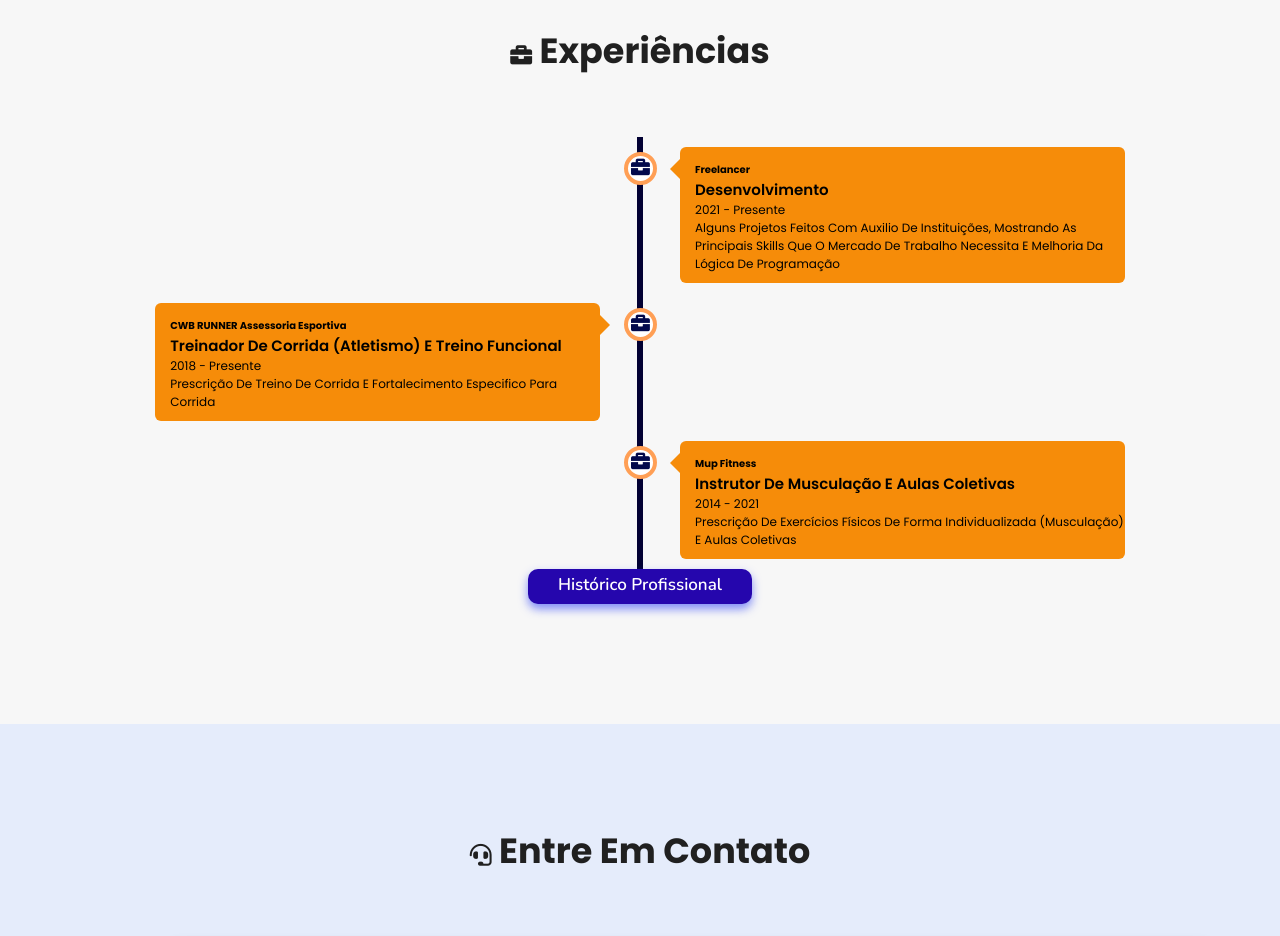
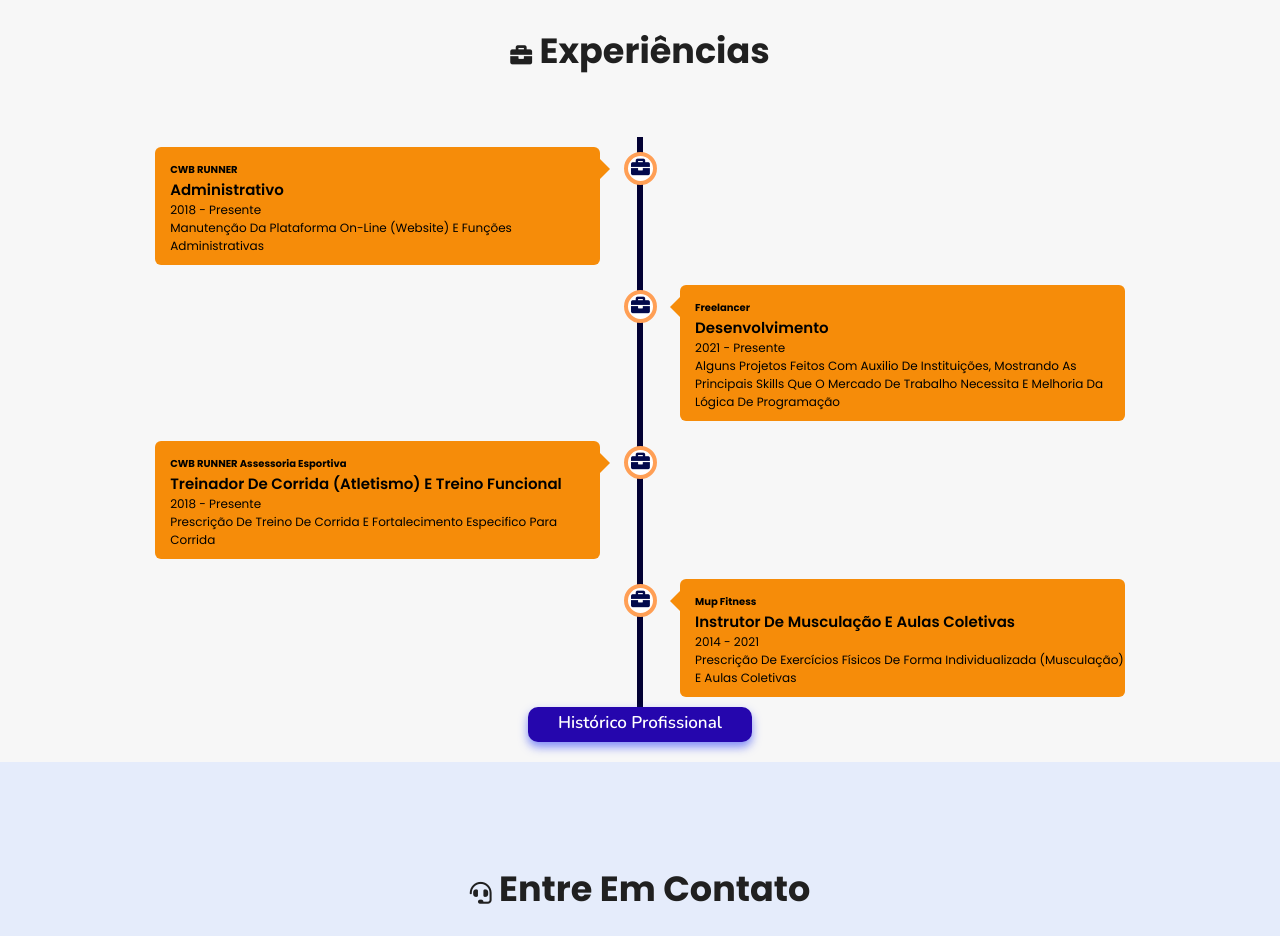
Before and after one commit to spn1994/Portifolio, a plain HTML site: page index.html in a window 1280 px wide. Shown: the part 3880-4816 px from the top of the page. Drawn offline with nearby package versions, Linux system fonts and the light colour scheme.

Commit message:
Update index.html

```diff
--- a/index.html
+++ b/index.html
@@ -353,6 +353,20 @@
             <h2 class="cabecalho"><i class="fas fa-briefcase"></i> Experiências </h2>
 
             <div class="timeline">
+
+                <div class="container esquerdo">
+                    <div class="conteudo">
+                        <div class="tag">
+                            <h2>CWB RUNNER</h2>
+                        </div>
+                        <div class="desc">
+                            <h3> Administrativo</h3>
+                            <p>2018 - presente</p>
+                            <p>Manutenção da plataforma on-line (Website) e funções administrativas</p>
+                        </div>
+                    </div>
+                </div>
+
                 <div class="container direito">
                     <div class="conteudo">
                         <div class="tag">
```
